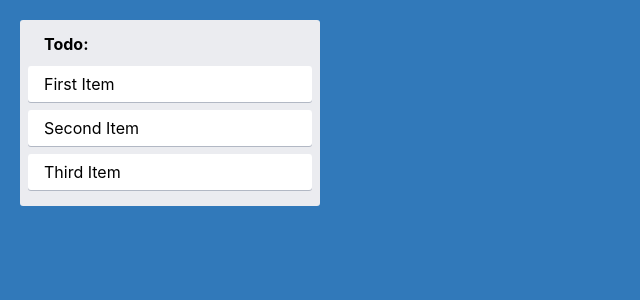
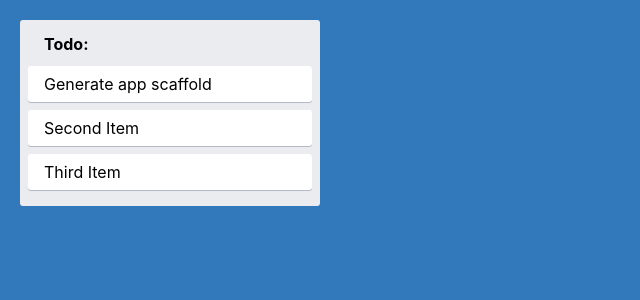
Before and after one commit to BobJackson/my-trello, a React (Vite) app: page / in a window 1280 px wide. Shown: the top 300 px of the page, without its empty margins (0-640 px from the left). Built offline with nearby package versions, Linux system fonts and the light colour scheme.

Commit message:
重构应用结构并创建可复用的Column组件
- 将原有的硬编码列表重构为可复用的Column组件
- 新增Column.tsx文件，定义Column组件及其props
- 修改App.tsx，使用新的Column组件替换原有代码- 这些更改提高了代码的可维护性和可复用性

```diff
--- a/src/App.tsx
+++ b/src/App.tsx
@@ -1,19 +1,10 @@
-import {
-    AppContainer,
-    ColumnContainer,
-    ColumnTitle,
-    CardContainer
-} from "./styles"
+import {AppContainer} from "./styles"
+import {Column} from "./Column.tsx";
 
 function App() {
   return (
     <AppContainer>
-      <ColumnContainer>
-          <ColumnTitle>Todo:</ColumnTitle>
-          <CardContainer>First Item</CardContainer>
-          <CardContainer>Second Item</CardContainer>
-          <CardContainer>Third Item</CardContainer>
-      </ColumnContainer>
+        <Column text="Todo:"/>
     </AppContainer>
   )
 }
--- /dev/null
+++ b/src/Column.tsx
@@ -0,0 +1,16 @@
+import {CardContainer, ColumnContainer, ColumnTitle} from "./styles.ts";
+
+type ColumnProps = {
+    text: string
+}
+
+export const Column = ({text}: ColumnProps) => {
+    return (
+        <ColumnContainer>
+            <ColumnTitle>{text}</ColumnTitle>
+            <CardContainer>Generate app scaffold</CardContainer>
+            <CardContainer>Second Item</CardContainer>
+            <CardContainer>Third Item</CardContainer>
+        </ColumnContainer>
+    )
+}
```
